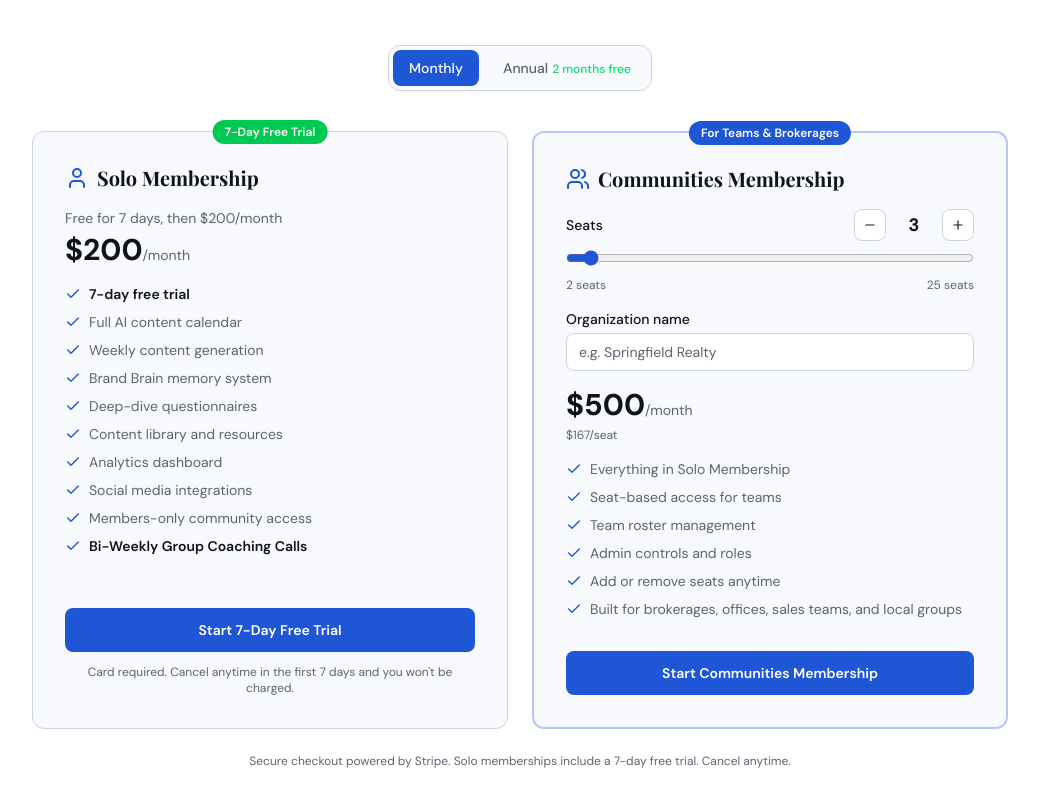
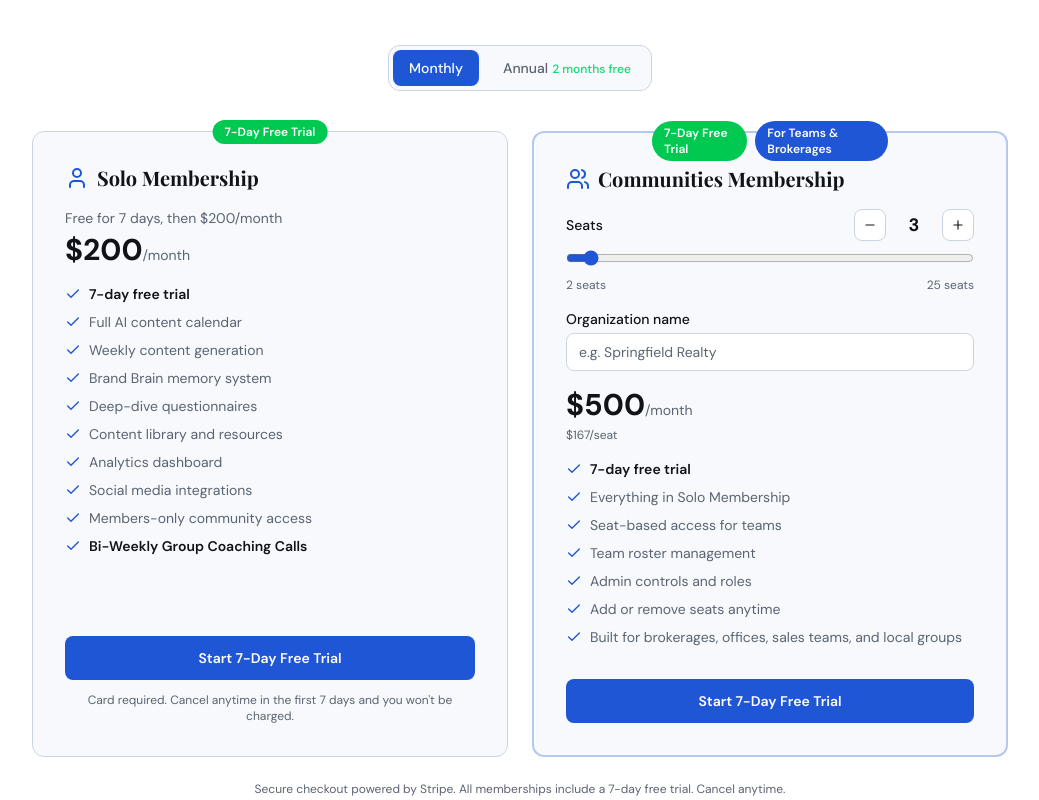
Before and after one commit to dreeves9556/ContentIntelligence, a Next.js app: page / in a window 1280 px wide. Shown: the part 3120-3920 px from the top of the page, without its empty margins (120-1159 px from the left). Built offline with nearby package versions, Linux system fonts and the light colour scheme; a web font is replaced by a local one.

Commit message:
fix: update marketing copy to reflect trials for both solo and community

```diff
--- a/src/components/marketing/FAQ.tsx
+++ b/src/components/marketing/FAQ.tsx
@@ -42,7 +42,7 @@ const FAQS = [
   {
     question: "Is there a free trial?",
     answer:
-      "Yes. Solo memberships include a 7-day free trial. You'll need to enter a card at checkout, but you won't be charged until the trial ends. Cancel anytime within the first 7 days and you won't be billed at all. One trial per person.",
+      "Yes. Both Solo and Communities memberships include a 7-day free trial. You'll need to enter a card at checkout, but you won't be charged until the trial ends. Cancel anytime within the first 7 days and you won't be billed at all. One trial per person.",
   },
   {
     question: "Can I cancel anytime?",
--- a/src/components/marketing/PricingSection.tsx
+++ b/src/components/marketing/PricingSection.tsx
@@ -27,6 +27,7 @@ const SOLO_FEATURES: (string | { text: string; emphasized?: boolean })[] = [
 ];
 
 const COMMUNITY_FEATURES = [
+  { text: "7-day free trial", emphasized: true },
   "Everything in Solo Membership",
   "Seat-based access for teams",
   "Team roster management",
@@ -218,8 +219,13 @@ export function PricingSection() {
 
           {/* Communities */}
           <div className="bg-background-secondary rounded-xl border-2 border-accent-primary/30 p-6 sm:p-8 flex flex-col relative">
-            <div className="absolute -top-3 left-1/2 -translate-x-1/2 bg-accent-primary text-white text-xs font-semibold px-3 py-1 rounded-full">
-              For Teams & Brokerages
+            <div className="absolute -top-3 left-1/2 -translate-x-1/2 flex gap-2">
+              <span className="bg-green-500 text-white text-xs font-semibold px-3 py-1 rounded-full">
+                7-Day Free Trial
+              </span>
+              <span className="bg-accent-primary text-white text-xs font-semibold px-3 py-1 rounded-full">
+                For Teams & Brokerages
+              </span>
             </div>
 
             <div className="flex items-center gap-2 mb-4">
@@ -307,12 +313,16 @@ export function PricingSection() {
             </div>
 
             <ul className="space-y-2 mb-8 flex-1">
-              {COMMUNITY_FEATURES.map((feature) => (
-                <li key={feature} className="flex items-start gap-2 text-sm text-text-muted">
-                  <Check className="h-4 w-4 text-accent-primary shrink-0 mt-0.5" />
-                  {feature}
-                </li>
-              ))}
+              {COMMUNITY_FEATURES.map((feature, idx) => {
+                const text = typeof feature === "string" ? feature : feature.text;
+                const emphasized = typeof feature === "object" && feature.emphasized;
+                return (
+                  <li key={idx} className={`flex items-start gap-2 text-sm ${emphasized ? "text-text-primary font-semibold" : "text-text-muted"}`}>
+                    <Check className="h-4 w-4 text-accent-primary shrink-0 mt-0.5" />
+                    {text}
+                  </li>
+                );
+              })}
             </ul>
 
             <button
@@ -326,7 +336,7 @@ export function PricingSection() {
                   Redirecting to checkout…
                 </>
               ) : (
-                "Start Communities Membership"
+                "Start 7-Day Free Trial"
               )}
             </button>
           </div>
@@ -337,7 +347,7 @@ export function PricingSection() {
         )}
 
         <p className="text-center text-xs text-text-muted mt-6">
-          Secure checkout powered by Stripe. Solo memberships include a 7-day free trial. Cancel anytime.
+          Secure checkout powered by Stripe. All memberships include a 7-day free trial. Cancel anytime.
         </p>
       </div>
     </section>
```
